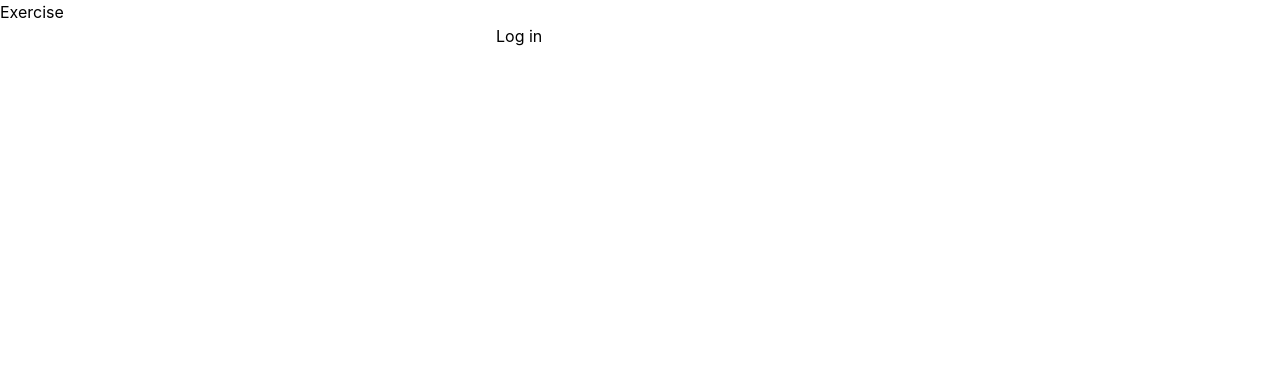
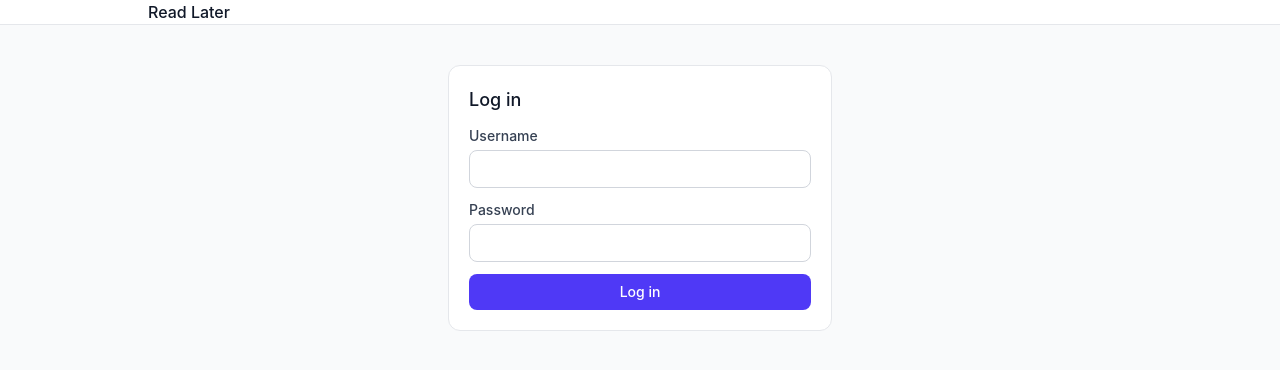
Before and after one commit to weibik/read-later-app, a React (Vite) app in the folder client/: page / in a window 1280 px wide. Shown: the top 370 px of the page. Built offline with nearby package versions, Linux system fonts and the light colour scheme.

Commit message:
style the login page

```diff
--- a/client/package.json
+++ b/client/package.json
@@ -11,6 +11,7 @@
   },
   "dependencies": {
     "@tailwindcss/vite": "^4.3.3",
+    "lucide-react": "^1.52.0",
     "react": "^19.2.8",
     "react-dom": "^19.2.8",
     "tailwindcss": "^4.3.3"
--- /dev/null
+++ b/client/src/components/TextField.tsx
@@ -0,0 +1,29 @@
+type TextFieldProps = {
+  id: string;
+  label: string;
+  value: string;
+  onChange: (value: string) => void;
+  type?: string;
+};
+
+function TextField({ id, label, value, onChange, type }: TextFieldProps) {
+  return (
+    <div>
+      <label
+        htmlFor={id}
+        className="text-sm font-medium text-gray-700 mb-1 block"
+      >
+        {label}
+      </label>
+      <input
+        id={id}
+        className="focus:outline-none focus:ring-2 focus:ring-indigo-500 rounded-lg w-full border border-gray-300 bg-white px-3 py-2 text-sm text-gray-900 placeholder:text-gray-500"
+        value={value}
+        onChange={(e) => onChange(e.target.value)}
+        type={type}
+      />
+    </div>
+  );
+}
+
+export default TextField;
--- a/client/src/pages/AuthPage.tsx
+++ b/client/src/pages/AuthPage.tsx
@@ -1,16 +1,19 @@
-import { useState } from 'react';
+import { useState, type FormEvent } from 'react';
 import { ApiError } from '../api/client';
+import { AlertCircle } from 'lucide-react';
+import TextField from '../components/TextField';
 
-function AuthPage({
-  login,
-}: {
-  login: (name: string, password: string) => Promise<void>;
-}) {
+type AuthPageProps = {
+  login: (username: string, password: string) => Promise<void>;
+};
+
+function AuthPage({ login }: AuthPageProps) {
   const [username, setUsername] = useState('');
   const [password, setPassword] = useState('');
   const [error, setError] = useState<string | null>(null);
 
-  async function handleLogin() {
+  async function handleSubmit(e: FormEvent) {
+    e.preventDefault();
     try {
       await login(username, password);
       setError(null);
@@ -24,16 +27,49 @@ function AuthPage({
   }
 
   return (
-    <div>
-      <h1>Exercise</h1>
-      <input value={username} onChange={(e) => setUsername(e.target.value)} />
-      <input
-        value={password}
-        onChange={(e) => setPassword(e.target.value)}
-        type="password"
-      />
-      <button onClick={handleLogin}>Log in</button>
-      {error && <p>{error}</p>}
+    <div className="bg-gray-50 min-h-screen text-gray-900">
+      <header className="bg-white border-b border-gray-200">
+        <div className="mx-auto max-w-5xl px-5">
+          <h1 className="text-base font-medium">Read Later</h1>
+        </div>
+      </header>
+      <form
+        className="mx-auto mt-10 w-full max-w-sm rounded-xl border border-gray-200 bg-white p-5 flex flex-col gap-3"
+        onSubmit={handleSubmit}
+      >
+        <h2 className="text-lg font-medium">Log in</h2>
+        <TextField
+          id="username"
+          label="Username"
+          value={username}
+          onChange={(v) => {
+            setUsername(v);
+            setError(null);
+          }}
+        />
+        <TextField
+          id="password"
+          label="Password"
+          type="password"
+          value={password}
+          onChange={(v) => {
+            setPassword(v);
+            setError(null);
+          }}
+        />
+        {error && (
+          <div className="flex items-center gap-2 rounded-lg border border-red-300 bg-red-50 px-3 py-2 text-sm text-red-700">
+            <AlertCircle size={16} aria-hidden="true" />
+            <p>{error}</p>
+          </div>
+        )}
+        <button
+          className="focus-visible:outline-none focus-visible:ring-2 focus-visible:ring-indigo-500 w-full rounded-lg bg-indigo-600 px-4 py-2 text-sm font-medium text-white hover:bg-indigo-700"
+          type="submit"
+        >
+          Log in
+        </button>
+      </form>
     </div>
   );
 }
```
Also changed, not shown: 2 other files (tests, documents, lock files or other folders).
